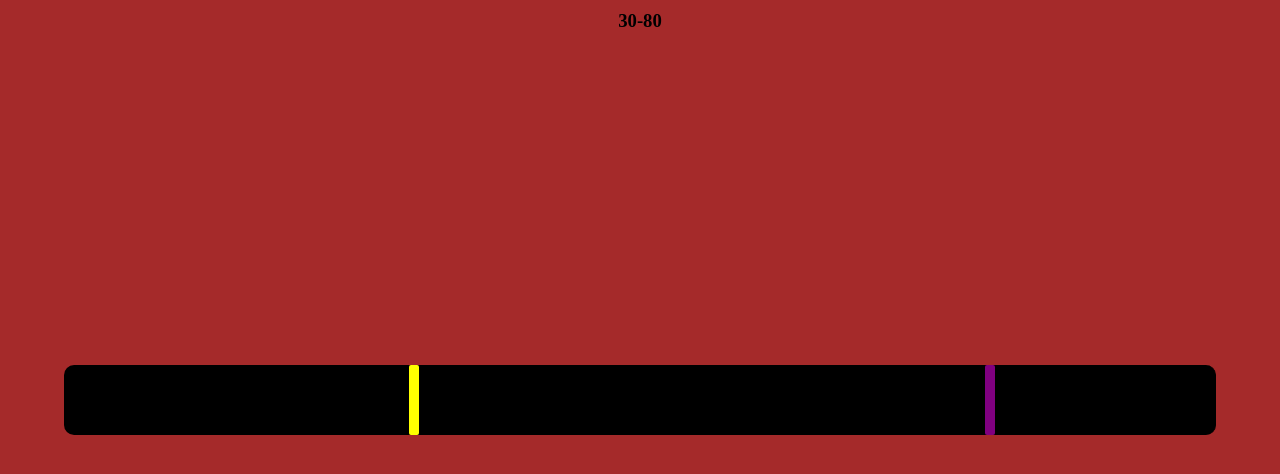
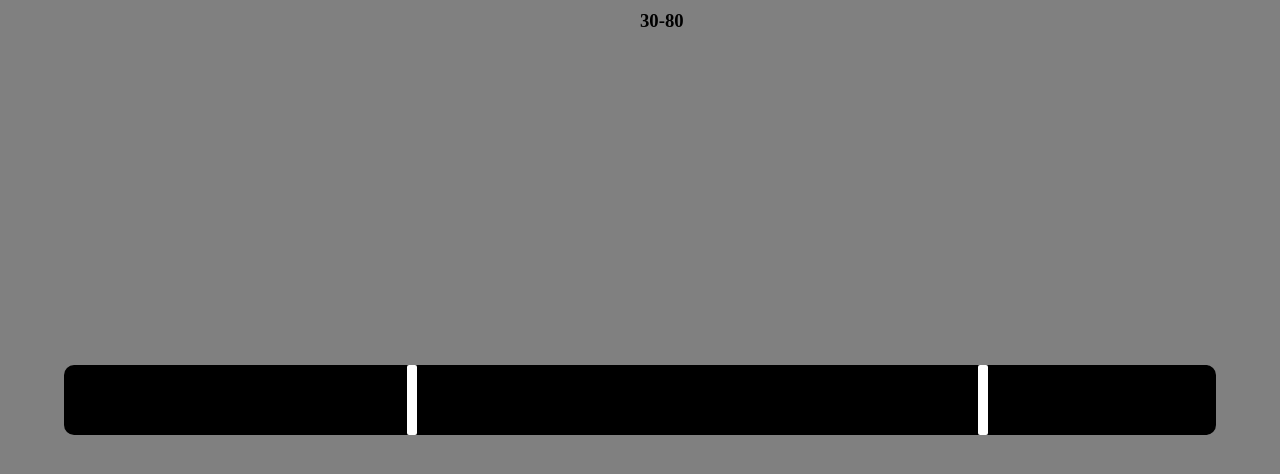
Before and after one commit to aiacuone/Multi-Range-Slider, a React (Create React App) app: page / in a window 1280 px wide. Shown: the top 474 px of the page. Built offline with nearby package versions, Linux system fonts and the light colour scheme.

Commit message:
added fill, fill not working on page load due to useRef

```diff
--- a/src/MultiRange.js
+++ b/src/MultiRange.js
@@ -4,13 +4,11 @@ import './multiRange.css'
 
 export default function MultiRange() {
 
-
   let [min,setMin]=useState(30)
   let [max,setMax]=useState(80)
   let [minDrag,setMinDrag]=useState(false)
   let [maxDrag,setMaxDrag]=useState(false)
   let [trackWidth,setTrackWidth]=useState(0)
-
 
   function handleMouseDown(){
     let minDistance= Math.abs(trackWidth-min)
@@ -24,7 +22,6 @@ export default function MultiRange() {
       setMaxDrag(true)
     }
   }
-
 
   function handleMove(e){
     let parentWidthPercentage=parseInt(((e.pageX-(e.target.parentElement.offsetParent.offsetLeft+e.target.parentElement.offsetLeft))/e.target.parentElement.clientWidth)*100)
@@ -41,6 +38,7 @@ export default function MultiRange() {
     if(maxDrag&&trackWidth<101&&trackWidth>-1&&trackWidth>min){
       setMax(trackWidth)
     }
+
     document.body.addEventListener('mouseup',handleMouseUp)
     return()=>{
       document.body.removeEventListener('mouseup',handleMouseUp)
@@ -53,16 +51,16 @@ export default function MultiRange() {
     setMaxDrag(false)
   }
 
-  let track = useRef()
+  let track=useRef()
 
     return (
       <div class='multiRange'>
-          <h3>{min}-{max}</h3>
-          <div ref={track} style={{width:'90%'}}class='track'onMouseMove={handleMove} onMouseDown={handleMouseDown}  >
+          <div><h3>{min}-{max}</h3></div>
+          <div class='track' ref={track} onMouseMove={handleMove} onMouseDown={handleMouseDown}>
+              <div class='rangeFill' onMouseDown={(e)=>e.preventDefault()}style={{left:min+'%',right:max+'%',width:track.current&&track.current.clientWidth*(max/100)-(track.current.clientWidth*(min/100))+1+'px'}}/>
               <div class='thumb min' style={{left:min+'%'}}/>
               <div class='thumb max' style={{left:max+'%'}}/>
           </div>
-          {/* {console.log(track.current.style.width)} */}
       </div>
     )
 }
--- a/src/multiRange.css
+++ b/src/multiRange.css
@@ -1,32 +1,24 @@
 .multiRange{
     height: 100%;
     width: 100%;
-    background: brown;
+    /* background: brown; */
     display: flex;
     justify-content: center;
     align-items: center;
     flex-direction: column;
     position: relative;
-    /* z-index: 2; */
   }
 
   .track{
     height: 70px;
-    /* width: 90%; */
-
-    /* max-width: inherit; */
+    width: 90%;
     background: black;
     display: flex;
-    /* justify-content: center; */
     align-items: center;
     position: relative;
     border-radius: 10px;
-    border-right: 1px black solid;
+    border-right: 10px black solid;
     cursor: pointer;
-    /* outline: 30px purple solid; */
-    /* z-index: 2; */
-    /* margin: 0 10px 0 0; */
-
   }
 
   .widthTracker{
@@ -35,7 +27,6 @@
     background: blue;
     position: absolute;
     opacity:.5;
-    /* z-index: 1; */
   }
 
   .thumb{
@@ -43,16 +34,13 @@
     height: 100%;
     width: 10px;
     border-radius: 2px;
-    background: yellow;
+    background: rgb(255, 255, 255);
     cursor: pointer;
-
   }
 
-  .thumb.min{
-    /* left: 0%; */
+  .rangeFill{
+    position: absolute;
+    height: 100%;
+    /* width: 100%; */
+    background: rgb(83, 83, 83);
   }
-
-  .thumb.max{
-    /* left: 100%; */
-    background: purple;
-  }
```
